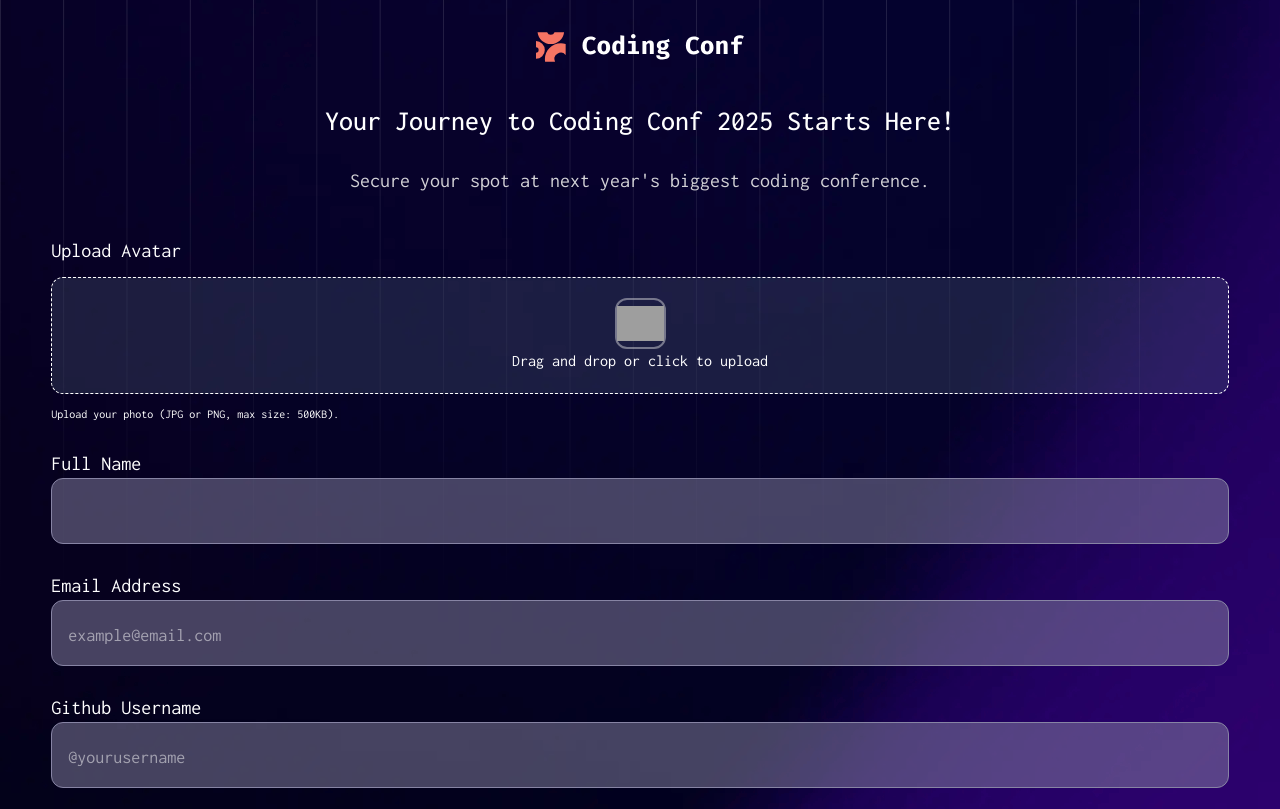
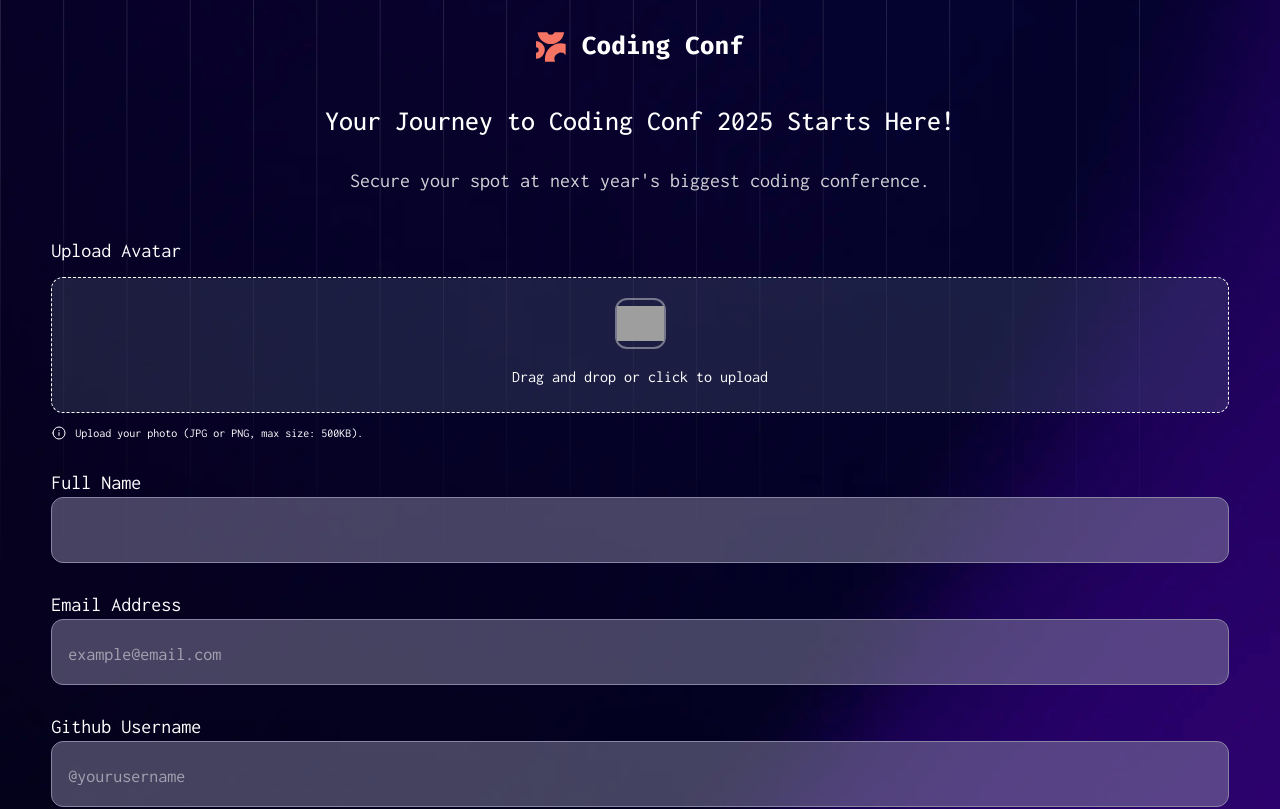
Before and after one commit to RealKendpr/conf-ticket-generator, a React (Vite) app: page / in a window 1280 px wide. Shown: the top 809 px of the page. Built offline with nearby package versions, Linux system fonts and the light colour scheme; grey boxes are pictures that could not be loaded.

Commit message:
- fixed layout shift when selecting/removing an image - spacing between label and upload icon - added info icon

```diff
--- a/src/components/dropzone.tsx
+++ b/src/components/dropzone.tsx
@@ -43,20 +43,22 @@ export default function Dropzone() {
         <div
           {...getRootProps({
             className:
-              "dropzone border-neutral-0 bg-slate-500/25 border border-dashed py-5 text-center rounded-xl cursor-pointer my-3",
+              "dropzone border-neutral-0 bg-slate-500/25 border border-dashed pt-5 pb-[23px] text-center rounded-xl cursor-pointer my-3",
           })}
         >
           <input {...getInputProps()} />
           <div className="mx-auto grid size-[51px] place-items-center rounded-xl border-2 border-neutral-300/50">
             <img src="/images/icon-upload.svg" alt="" />
           </div>
-          <p className="text-neutral-0">Drag and drop or click to upload</p>
+          <p className="text-neutral-0 mt-4">
+            Drag and drop or click to upload
+          </p>
         </div>
       ) : (
         <div className="border-neutral-0 my-3 rounded-xl border border-dashed bg-slate-500/25 py-5 text-center">
           {files.map((file) => (
             <div
-              className="mx-auto size-[51px] overflow-hidden rounded-xl border-2 border-neutral-300/50"
+              className="mx-auto grid size-[51px] place-items-center overflow-hidden rounded-xl border-2 border-neutral-300/50"
               key={file.name}
             >
               <img
@@ -86,9 +88,33 @@ export default function Dropzone() {
           </div>
         </div>
       )}
-      <p className="text-neutral-0 text-xs">
-        Upload your photo (JPG or PNG, max size: 500KB).
-      </p>
+      <div className="flex gap-x-2">
+        <svg
+          xmlns="http://www.w3.org/2000/svg"
+          width="16"
+          height="16"
+          fill="none"
+          viewBox="0 0 16 16"
+          className="text-neutral-0"
+        >
+          <path
+            stroke="currentColor"
+            strokeLinecap="round"
+            strokeLinejoin="round"
+            d="M2 8a6 6 0 1 0 12 0A6 6 0 0 0 2 8Z"
+          />
+          <path fill="currentColor" d="M8.004 10.462V7.596ZM8 5.57v-.042Z" />
+          <path
+            stroke="currentColor"
+            strokeLinecap="round"
+            strokeLinejoin="round"
+            d="M8.004 10.462V7.596M8 5.569v-.042"
+          />
+        </svg>
+        <p className="text-neutral-0 text-xs">
+          Upload your photo (JPG or PNG, max size: 500KB).
+        </p>
+      </div>
     </div>
   );
 }
```
